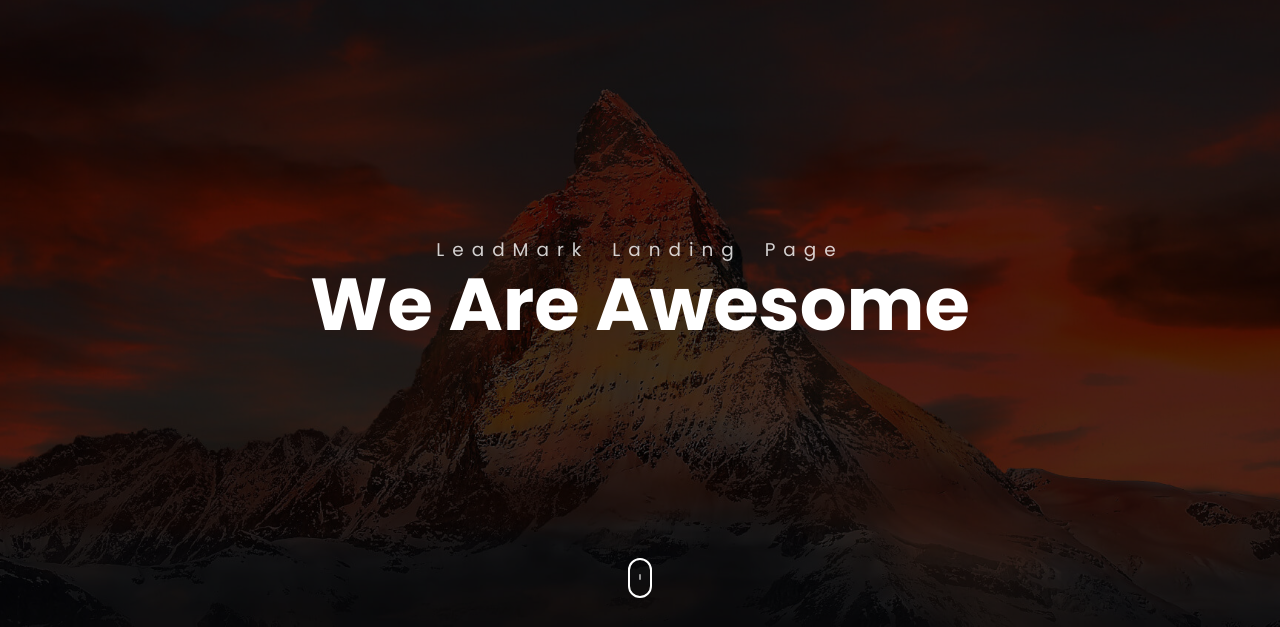
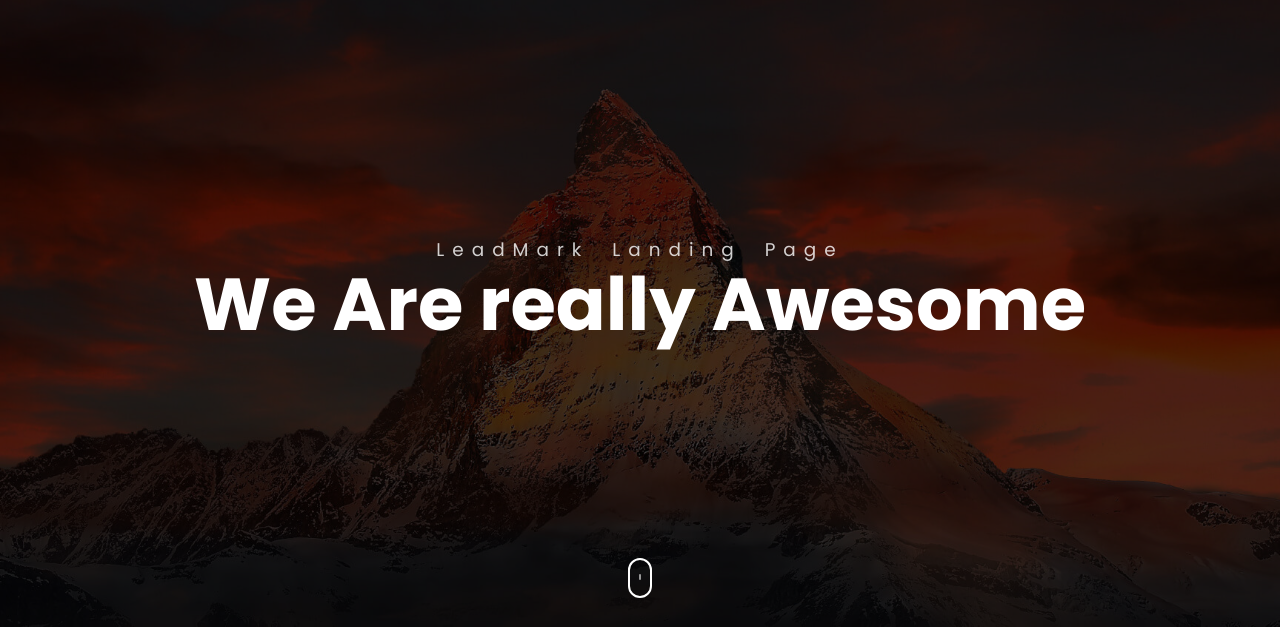
Before and after one commit to NasirHaider/k8s, a website: page html/public_html/index.html in a window 1280 px wide. Shown: the part 102-729 px from the top of the page. Drawn offline with Linux system fonts and the light colour scheme.

Commit message:
html change

```diff
--- a/html/public_html/index.html
+++ b/html/public_html/index.html
@@ -52,7 +52,7 @@
     <header class="header">
         <div class="overlay">
             <h1 class="subtitle">LeadMark Landing Page</h1>
-            <h1 class="title">We Are Awesome</h1>
+            <h1 class="title">We Are really Awesome</h1>
         </div>
         <div class="shape">
             <svg viewBox="0 0 1500 200">
```
